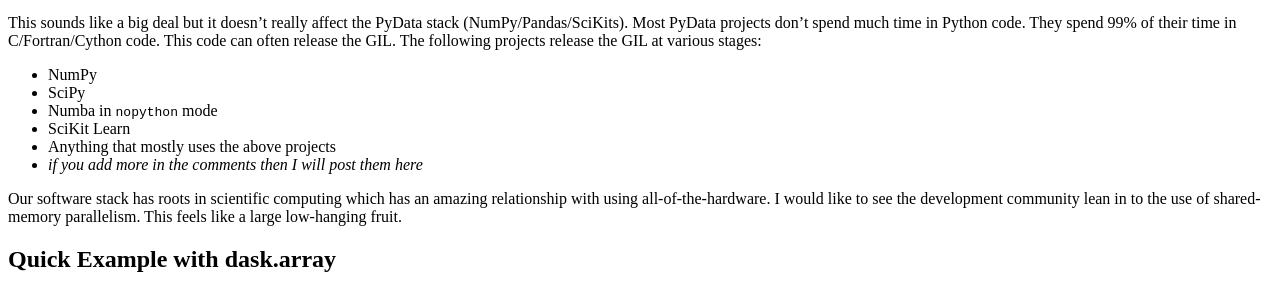
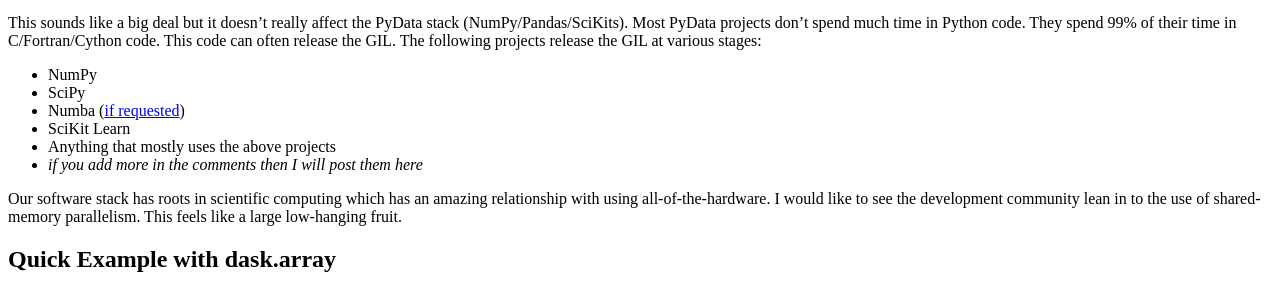
Before and after one commit to besyskymnbk/blog, a Jekyll site: the page built from _posts/work/2015-03-10-PyData-GIL.md, in a window 1280 px wide. Shown: the part 489-782 px from the top of the page. Built offline with Jekyll 4.4.1, drawn with Linux system fonts in a browser that asks for light colours; comment, search, counter and statistics services are not loaded.

Commit message:
numba link to nogil doc

```diff
--- a/_posts/work/2015-03-10-PyData-GIL.md
+++ b/_posts/work/2015-03-10-PyData-GIL.md
@@ -40,7 +40,7 @@ stages:
 
 *  NumPy
 *  SciPy
-*  Numba in `nopython` mode
+*  Numba ([if requested](http://numba.pydata.org/numba-doc/0.17.0/user/jit.html#nogil))
 *  SciKit Learn
 *  Anything that mostly uses the above projects
 *  *if you add more in the comments then I will post them here*
```
